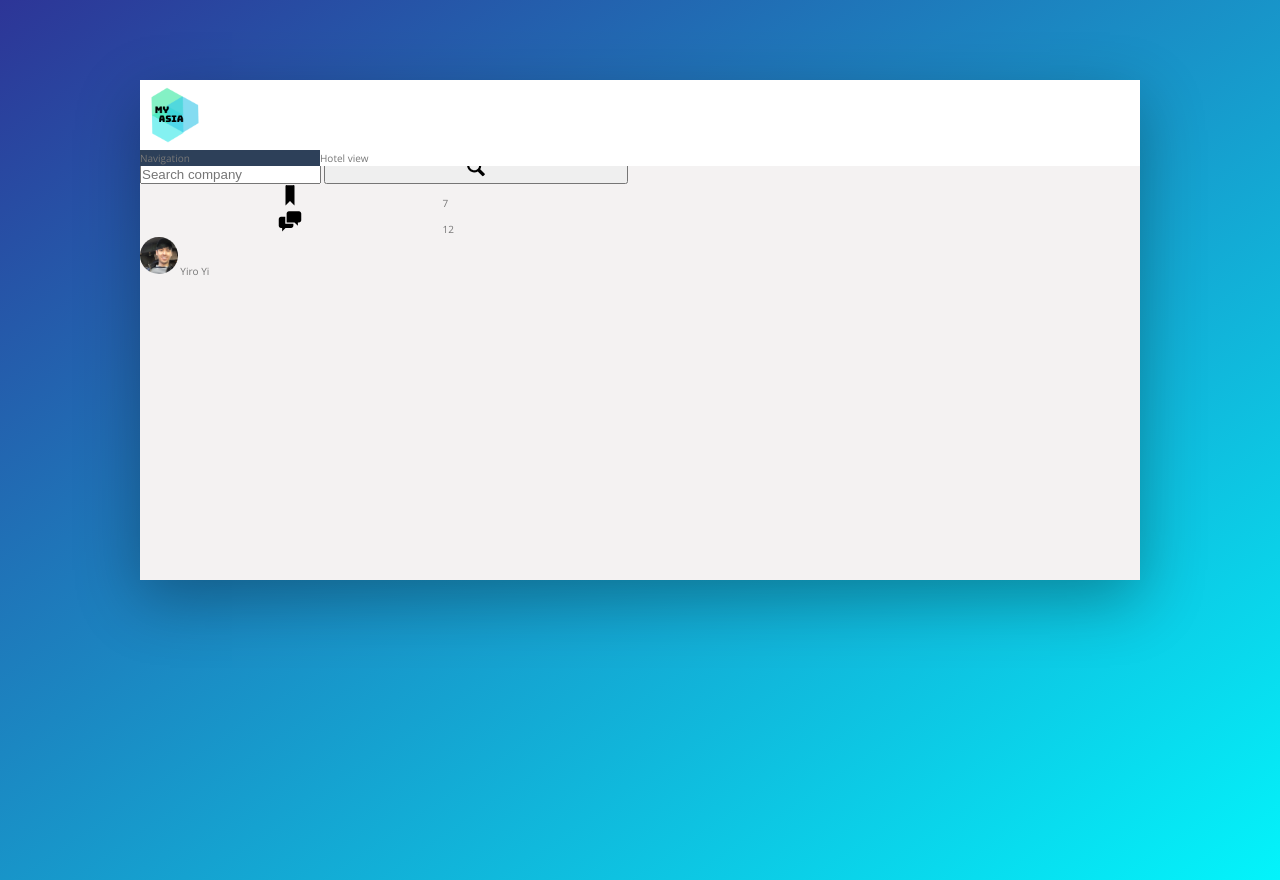
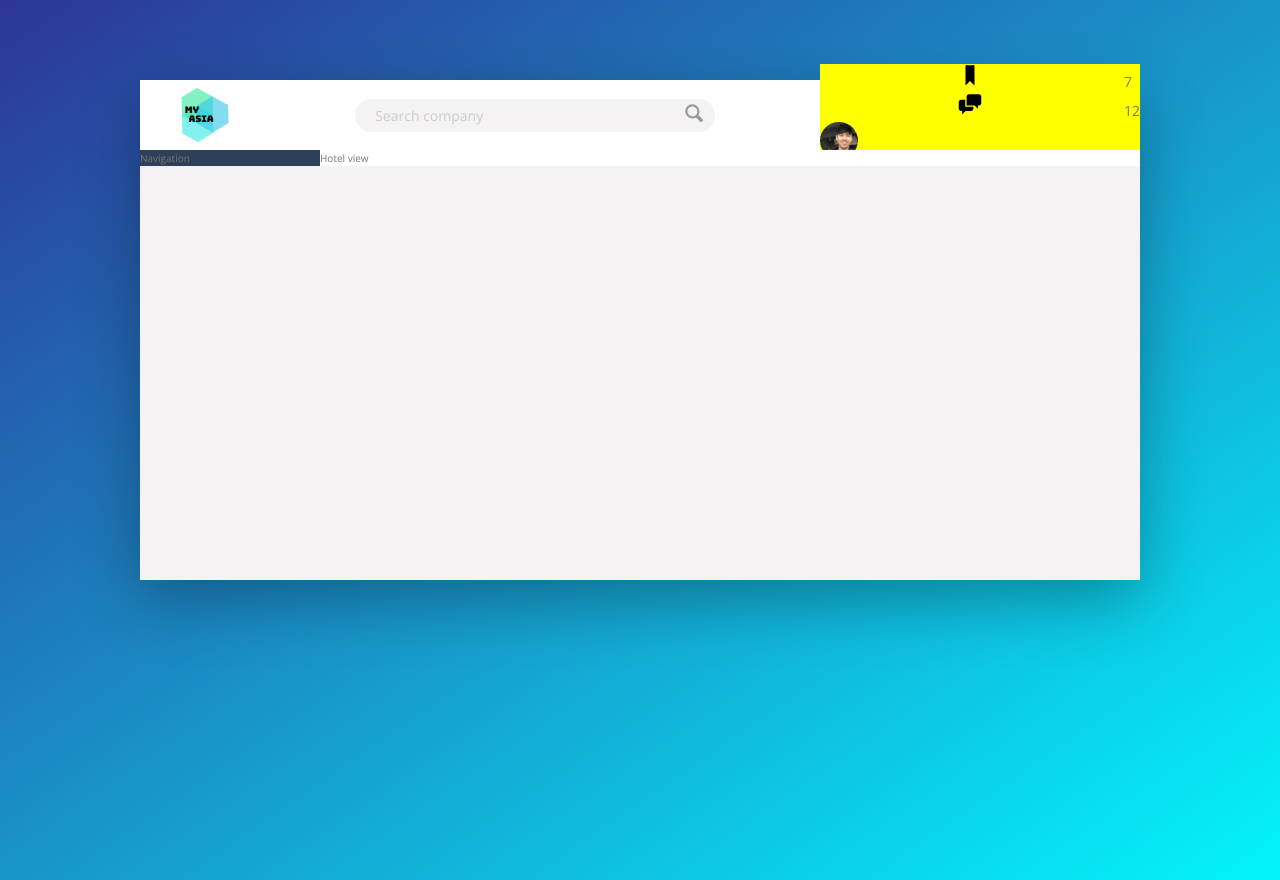
Before and after one commit to YiroYi/my-asia, a website: page index.html in a window 1280 px wide. Drawn offline with nearby package versions, Linux system fonts and the light colour scheme.

Commit message:
search bar complete

```diff
--- a/index.html
+++ b/index.html
@@ -16,7 +16,7 @@
             <img src="img/logo1.png" alt="trillo logo" class="logo">
             <form action="#" class="search">
               <input class="search__input" type="text" placeholder="Search company"></input>
-              <button class="serach__button">
+              <button class="search__button">
                 <svg class="search__icon">
                   <use xlink:href="img/sprite.svg#icon-magnifying-glass"></use>
                 </svg>
--- a/sass/_components.scss
+++ b/sass/_components.scss
@@ -2,23 +2,63 @@
 
 .logo {
   height: 7rem;
+  margin-left: 3rem;
 }
 
 /*LOGO*/
 
 /*SEARCH*/
 .search {
+  flex: 0 0 40%;
+  display: flex;
+  align-items: center;
+  justify-content: center;
+
   &__input{
+      font-family: inherit;
+      font-size: inherit;
+      background-color: var(--color-grey-light-2);
+      border: none;
+      color: inherit;
+      padding: .7rem 2rem;
+      border-radius: 100px;
+      width: 90%;
+      transition: all .2s;
+      margin-right: -3.25rem;
 
+      &:focus {
+        outline: none;
+        width: 100%;
+        background-color: var(--color-grey-light-3);
+      }
+
+      &::-webkit-input-placeholder {
+        font-weight: 100;
+        color: var(--color-grey-light-4);
+      }
+  }
+
+  &__input:focus + &__button {
+    background-color: var(--color-grey-light-3);
   }
 
   &__button {
+    border: none;
+    background-color: var(--color-grey-light-2);
 
+    &:focus {
+      outline: none;
+    }
+
+    &:active {
+      transform: translateY(2px);
+    }
   }
 
   &__icon {
     height: 2.25rem;
-    widows: 2.25rem;
+    width: 2.25rem;
+    fill: var(--color-grey-dark-3);
   }
 }
 
@@ -27,6 +67,7 @@
 
 /*USER NAVIGATION*/
 .user-nav {
+  background-color: yellow;
   &__icon-box {
 
   }
--- a/sass/_layout.scss
+++ b/sass/_layout.scss
@@ -7,9 +7,13 @@
 }
 
 .header {
+  font-size: 1.4rem;
   height: 7rem;
   background-color: white;
   border-bottom: var(--color-grey-light-2);
+  display: flex;
+  justify-content: space-between;
+  align-items: center;
 }
 
 .content {
```
Also changed, not shown: css/style.css.
